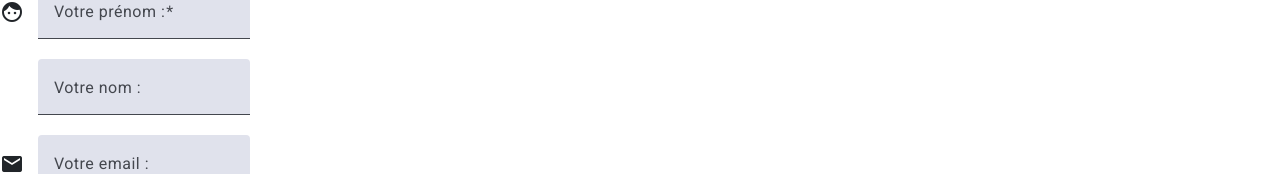
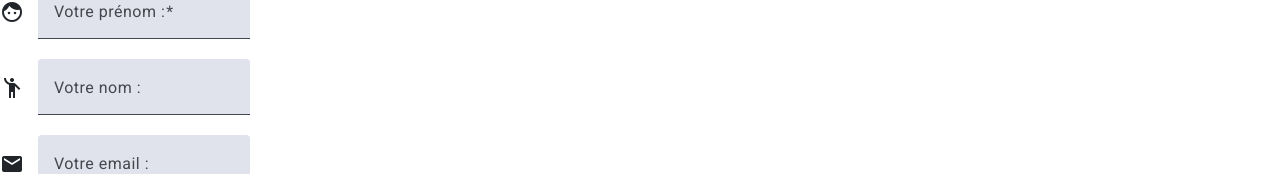
Before and after one commit to marie-clerc/formation-angular-tp04, an Angular app: page /nous-contacter in a window 1280 px wide. Shown: the part 139-313 px from the top of the page. Built offline with nearby package versions, Linux system fonts and the light colour scheme.

Commit message:
changer la couleur de l'icone en fonction de la validité du champs : c'est un autre exemple de la reactivité de RxJS

```diff
--- a/src/app/webApp/contact/contact/contact.component.html
+++ b/src/app/webApp/contact/contact/contact.component.html
@@ -29,7 +29,7 @@
 
         <!-- TP : add 2 champs (controls) lastName et email (validators.email) -->
 
-        <mat-icon id="icone-nom">peerson</mat-icon>&nbsp;
+        <mat-icon id="icone-nom">emoji_people</mat-icon>&nbsp;
         <mat-form-field>
             <mat-label>Votre nom :</mat-label>
             <input matInput type="text" formControlName="lastName">
--- a/src/app/webApp/contact/contact/contact.component.ts
+++ b/src/app/webApp/contact/contact/contact.component.ts
@@ -78,12 +78,22 @@ export class ContactComponent implements AfterViewInit {
 
   // lifecycle
   ngAfterViewInit(): void {
+
+    const eltIcone = <HTMLElement>document.querySelector('#icone-prenom');
+
     this.monForm.controls['firstName'].valueChanges
     .pipe()
     .subscribe(
       (field:any) => {
         console.log(field);
+        if (field.length <= 2 || field.length >= 10) {
+          eltIcone.style.color = 'red';
+        } else {
+          eltIcone.style.color = 'green';
+        }
+
       }
     )
+
   }
 }
```
